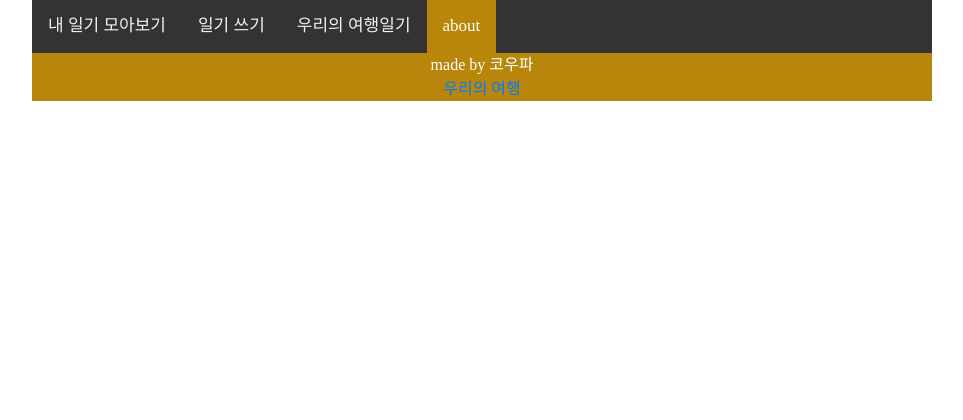
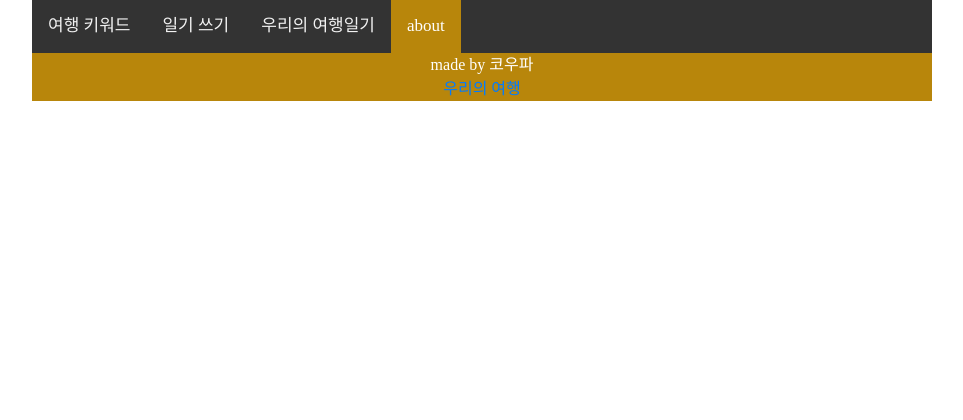
Before and after one commit to summerindigo/travellog-new, a Flask app: page /about in a window 1280 px wide. Shown: the part 311-731 px from the top of the page, without its empty margins (158-1121 px from the left). Run offline with Flask 2, Linux system fonts and the light colour scheme; some libraries are stand-ins or nearby versions; some web fonts are replaced.

Commit message:
change mylog to cloud 2

```diff
--- a/templates/about.html
+++ b/templates/about.html
@@ -197,7 +197,7 @@
             <h1 class="sitetitle">우리의 여행</h1>
         </div>
         <div class="topnav">
-            <a href="/cloud">내 일기 모아보기</a>
+            <a href="/cloud">여행 키워드</a>
             <a href="/write">일기 쓰기</a>
             <a href="/">우리의 여행일기</a>
             <a class="active" href="/about">about</a>
--- a/templates/cloud.html
+++ b/templates/cloud.html
@@ -217,7 +217,7 @@
         <h1 class="sitetitle">우리의 여행</h1>
     </div>
     <div class="topnav">
-        <a class="active" href="/cloud">내 일기 모아보기</a>
+        <a class="active" href="/cloud">여행 키워드</a>
         <a href="/write">일기 쓰기</a>
         <a href="/">우리의 여행일기</a>
         <a href="/about">about</a>
--- a/templates/index.html
+++ b/templates/index.html
@@ -264,7 +264,7 @@
             <a href="/"><h1 class="sitetitle">우리의 여행</h1></a>
         </div>
         <div class="topnav">
-            <a href="/cloud">내 일기 모아보기</a>
+            <a href="/cloud">여행 키워드</a>
             <a href="/write">일기 쓰기</a>
             <a class="active" href="/">우리의 여행일기</a>
             <a href="/about">about</a>
--- a/templates/write.html
+++ b/templates/write.html
@@ -269,7 +269,7 @@
             <a href="/"><h1 class="sitetitle">우리의 여행</h1></a>
         </div>
         <div class="topnav">
-            <a href="/cloud">내 일기 모아보기</a>
+            <a href="/cloud">여행 키워드</a>
             <a class="active" href="/write">일기 쓰기</a>
             <a href="/">우리의 여행일기</a>
             <a href="/about">about</a>
```
